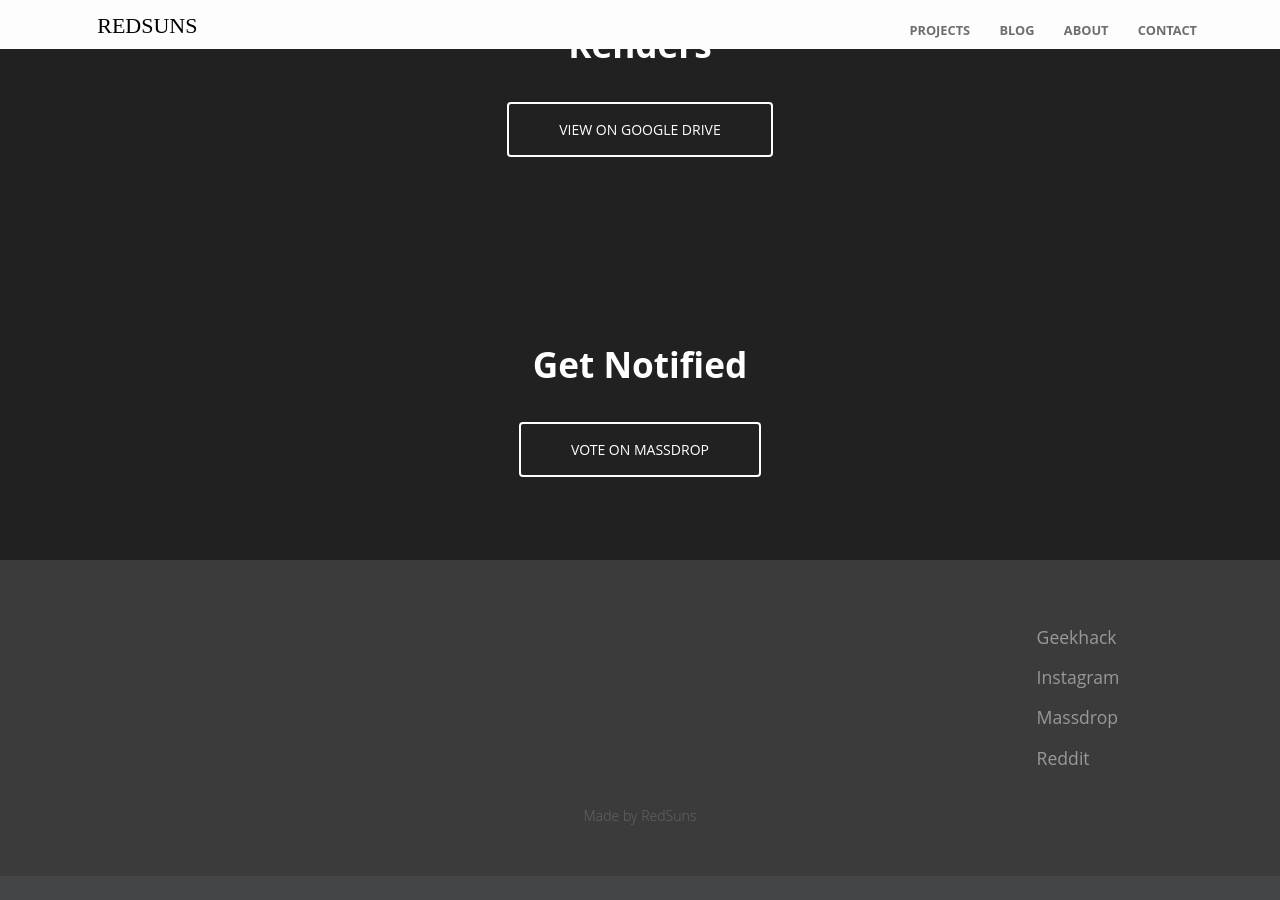
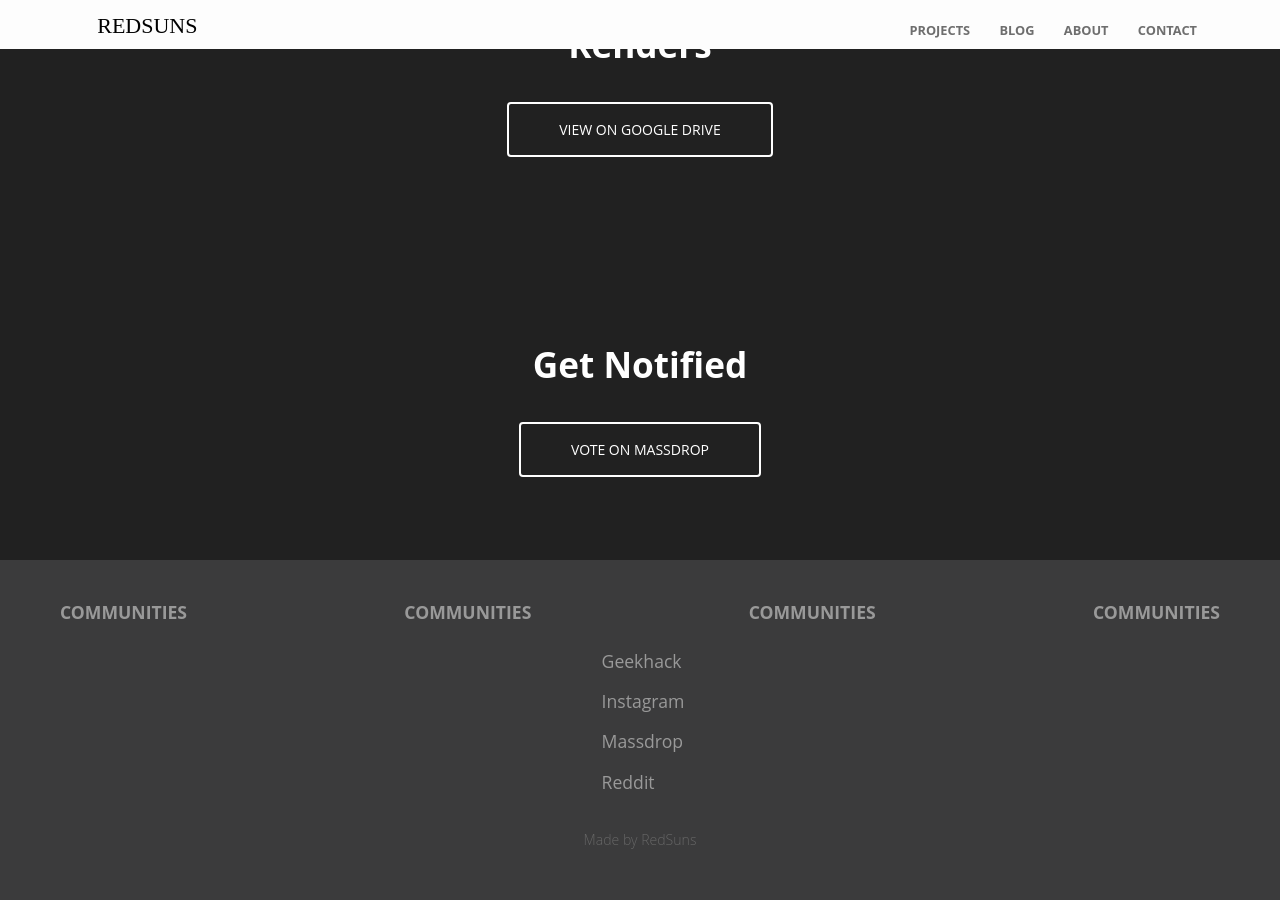
Before and after one commit to RedSunsRMK/redsunsrmk.github.io, a Jekyll site: the page built from index.html, in a window 1280 px wide and 900 px high, scrolled down 4626 px. Built offline with Jekyll 4.4.1, drawn with Linux system fonts in a browser that asks for light colours; before the commit the page ends 5502 px from its top, so only the background shows below that.

Commit message:
Update default.html

```diff
--- a/_layouts/default.html
+++ b/_layouts/default.html
@@ -33,6 +33,7 @@
 				<p class="editor-link"><a href="cloudcannon:collections/_data/footer.yml" class="btn"><strong>&#9998;</strong> Edit footer</a></p>
 				<div class="footer-columns">
 					{% for column in site.data.footer %}
+					<strong>COMMUNITIES</strong>
 					<ul class="footer-links">
 						{% for link in column.links %}
 							<li><a {% if link.new_window %}target="_blank"{% endif %} href="{% include relative-src.html src=link.link %}" {% if link.social_icon %}class="{{ link.social_icon }}-icon"{% endif %}>
```
